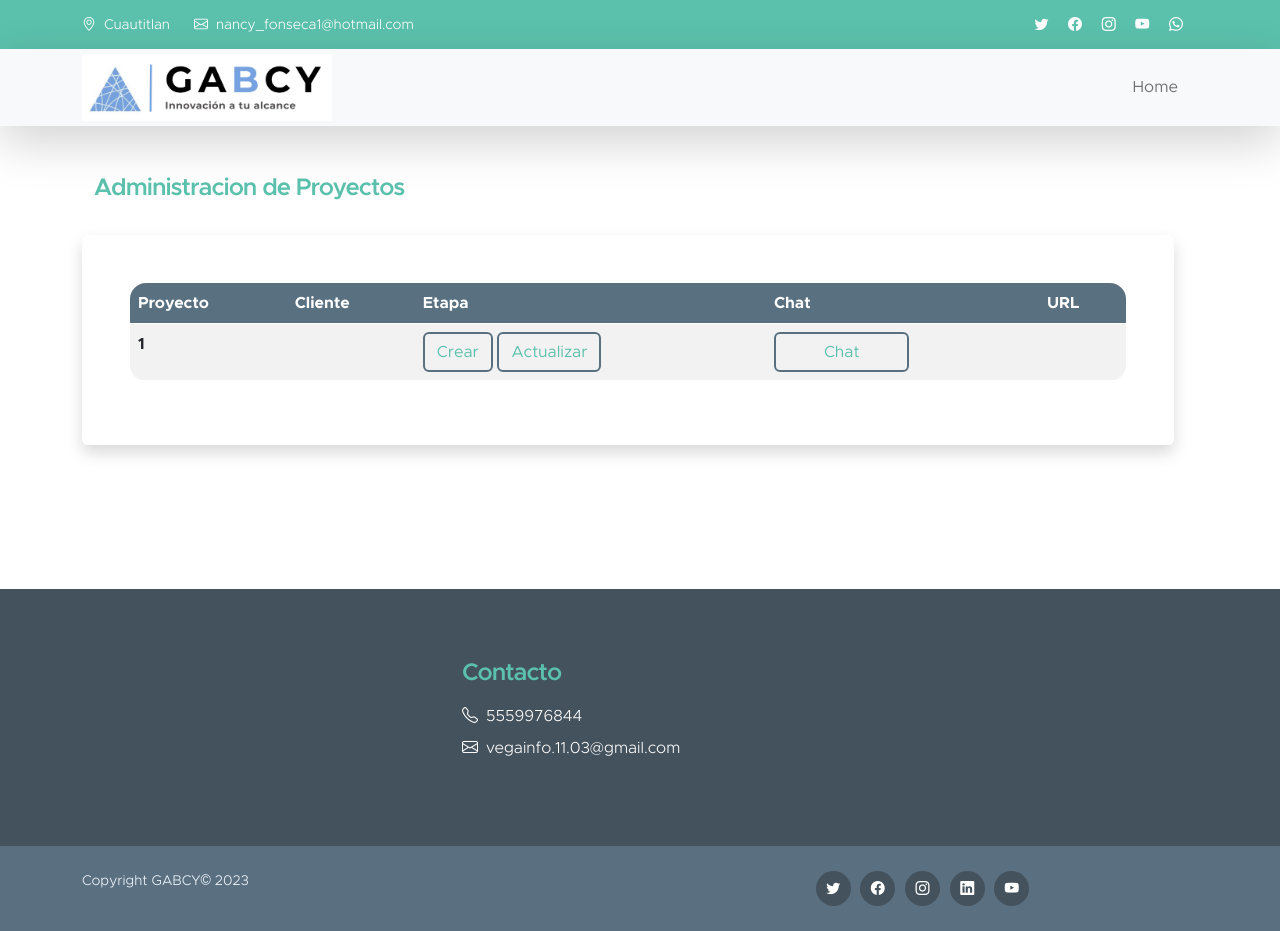
After one commit to Mars1125/gabcy, a PHP site: page /administrador.php in a window 1280 px wide. The commit adds this page. Run offline with PHP 8.4, Linux system fonts and the light colour scheme.

Commit message:
administrador

```diff
--- /dev/null
+++ b/administrador.php
@@ -0,0 +1,202 @@
+<!DOCTYPE html>
+<html lang="en">
+
+<head>
+    <meta charset="utf-8" />
+    <meta name="viewport" content="width=device-width, initial-scale=1" />
+    <meta name="description" content="" />
+    <meta name="author" content="" />
+    <title>GABCY</title>
+    <!-- CSS FILES -->
+    <link href="css/bootstrap.min.css" rel="stylesheet" />
+    <link href="css/bootstrap-icons.css" rel="stylesheet" />
+    <link rel="stylesheet" href="css/procesoProyecto.css">
+    <link href="css/templatemo-kind-heart-charity.css" rel="stylesheet" />
+    <script src="https://cdnjs.cloudflare.com/ajax/libs/popper.js/1.16.0/umd/popper.min.js"></script>
+</head>
+
+<body class="body-panel">
+    <header class="site-header">
+        <div class="container">
+            <div class="row">
+                <div class="col-lg-8 col-12 d-flex flex-wrap">
+                    <p class="d-flex me-4 mb-0">
+                        <i class="bi-geo-alt me-2"></i>
+                        Cuautitlan
+                    </p>
+
+                    <p class="d-flex mb-0">
+                        <i class="bi-envelope me-2"></i>
+
+                        <a href="mailto:info@company.com">nancy_fonseca1@hotmail.com</a>
+                    </p>
+                </div>
+
+                <div class="col-lg-3 col-12 ms-auto d-lg-block d-none">
+                    <ul class="social-icon">
+                        <li class="social-icon-item">
+                            <a href="#" class="social-icon-link bi-twitter"></a>
+                        </li>
+
+                        <li class="social-icon-item">
+                            <a href="#" class="social-icon-link bi-facebook"></a>
+                        </li>
+
+                        <li class="social-icon-item">
+                            <a href="#" class="social-icon-link bi-instagram"></a>
+                        </li>
+
+                        <li class="social-icon-item">
+                            <a href="#" class="social-icon-link bi-youtube"></a>
+                        </li>
+
+                        <li class="social-icon-item">
+                            <a href="#" class="social-icon-link bi-whatsapp"></a>
+                        </li>
+                    </ul>
+                </div>
+            </div>
+        </div>
+    </header>
+    <nav class="navbar navbar-expand-lg bg-light shadow-lg">
+        <div class="container">
+            <a class="navbar-brand" href="index.php">
+                <img src="images/causes/brand.jpeg" class=" img-fluid" alt="Kind Heart Charity" width="250px" />
+            </a>
+            <button class="navbar-toggler" type="button" data-bs-toggle="collapse" data-bs-target="#navbarNav"
+                aria-controls="navbarNav" aria-expanded="false" aria-label="Toggle navigation">
+                <span class="navbar-toggler-icon"></span>
+            </button>
+
+            <div class="collapse navbar-collapse" id="navbarNav">
+                <ul class="navbar-nav ms-auto">
+                    <li class="nav-item">
+                        <a class="nav-link click-scroll" href="index.php">Home</a>
+                    </li>
+                </ul>
+            </div>
+        </div>
+    </nav>
+
+    <div class="container container-panel mb-5 pb-5">
+        <div class="row container justify-content-center mt-4">
+            <h5 class="title-panel mt-4">Administracion de Proyectos</h5>
+            <div class="row shadow p-3 mb-5 bg-body-tertiary rounded mt-4 p-5">
+                <table class="table table-striped table-hover ">
+
+                    <thead>
+                        <tr class="table-head ">
+                            <th scope="col">Proyecto</th>
+                            <th scope="col">Cliente</th>
+                            <th scope="col">Etapa</th>
+                            <th scope="col">Chat</th>
+                            <th scope="col">URL</th>
+                        </tr>
+                    </thead>
+                    <tbody>
+                        <tr>
+                            <th scope="row">1</th>
+                            <td></td>
+                            <td>
+                                <a href="procesoProyecto.php"
+                                    class="btn  custom-btn-message custom-border-btn">Crear</a>
+                                <a href="procesoProyecto.php"
+                                    class="btn  custom-btn-message custom-border-btn">Actualizar</a>
+                            </td>
+                            <td> <a href="procesoProyecto.php"
+                                    class="btn px-5 custom-btn-message custom-border-btn">Chat</a>
+                            </td>
+                            <td></td>
+                        </tr>
+
+                    </tbody>
+
+                </table>
+            </div>
+
+
+        </div>
+
+    </div>
+
+
+
+
+
+    <footer class="site-footer mt-5">
+        <div class="container">
+            <div class="row">
+
+                <div class="col-lg-4 col-md-6 col-12 mx-auto">
+                    <h5 class="site-footer-title mb-3">Contacto</h5>
+
+                    <p class="text-white d-flex mb-2">
+                        <i class="bi-telephone me-2"></i>
+
+                        <a href="tel: 305-240-9671" class="site-footer-link">
+                            5559976844
+                        </a>
+                    </p>
+
+                    <p class="text-white d-flex">
+                        <i class="bi-envelope me-2"></i>
+
+                        <a href="mailto:info@yourgmail.com" class="site-footer-link">
+                            vegainfo.11.03@gmail.com
+                        </a>
+                    </p>
+
+
+
+                </div>
+            </div>
+        </div>
+
+
+
+        <div class="site-footer-bottom">
+            <div class="container">
+                <div class="row">
+                    <div class="col-lg-6 col-md-7 col-12">
+                        <p class="copyright-text mb-0">
+                            Copyright GABCY© 2023
+                        </p>
+                    </div>
+
+                    <div class="col-lg-6 col-md-5 col-12 d-flex justify-content-center align-items-center mx-auto">
+                        <ul class="social-icon">
+                            <li class="social-icon-item">
+                                <a href="#" class="social-icon-link bi-twitter"></a>
+                            </li>
+
+                            <li class="social-icon-item">
+                                <a href="#" class="social-icon-link bi-facebook"></a>
+                            </li>
+
+                            <li class="social-icon-item">
+                                <a href="#" class="social-icon-link bi-instagram"></a>
+                            </li>
+
+                            <li class="social-icon-item">
+                                <a href="#" class="social-icon-link bi-linkedin"></a>
+                            </li>
+
+                            <li class="social-icon-item">
+                                <a href="https://youtube.com/templatemo" class="social-icon-link bi-youtube"></a>
+                            </li>
+                        </ul>
+                    </div>
+                </div>
+            </div>
+        </div>
+    </footer>
+    <!-- JAVASCRIPT FILES -->
+    <script src="js/jquery.min.js"></script>
+    <script src="js/bootstrap.min.js"></script>
+    <script src="js/jquery.sticky.js"></script>
+    <script src="js/counter.js"></script>
+    <script src="js/custom.js"></script>
+
+</body>
+
+</html>
--- a/css/logIn-Registro.css
+++ b/css/logIn-Registro.css
@@ -56,8 +56,8 @@ https://templatemo.com/tm-581-kind-heart-charity
   --secondary-color:              #5a6f80;
   --section-bg-color:             #f0f8ff;
   --site-footer-bg-color:         #44525d;
-  --custom-btn-bg-color:          #597081;
-  --custom-btn-bg-hover-color:    #5bc1ac;
+  --custom-btn-bg-color:          #5bc1ac;
+  --custom-btn-bg-hover-color:    #597081;
   --dark-color:                   #000000;
   --p-color:                      #717275;
   --border-color:                 #e9eaeb;
--- a/css/templatemo-kind-heart-charity.css
+++ b/css/templatemo-kind-heart-charity.css
@@ -1755,3 +1755,21 @@ blockquote::before {
     padding: 25px;
   }
 }
+.table-head{
+  background-color: #597081 !important;
+  color: white;
+}
+table {
+  border-collapse: collapse;
+  border-radius: 1em;
+  overflow: hidden;
+}
+
+th, td {
+  padding: 1em;
+  background: #ddd;
+  border-bottom: 2px solid white;
+}
+.dropdown{
+  z-index: 20000 !important;
+}
```
